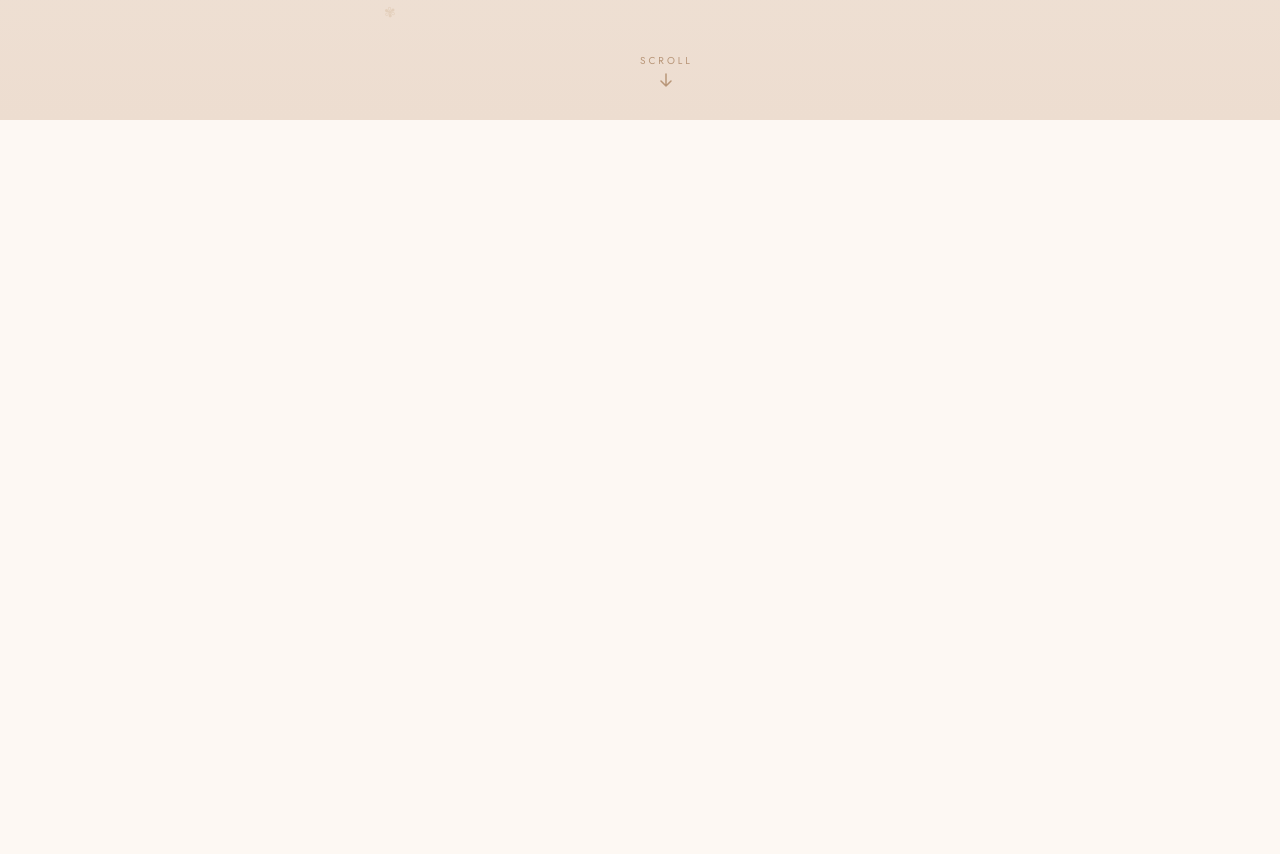
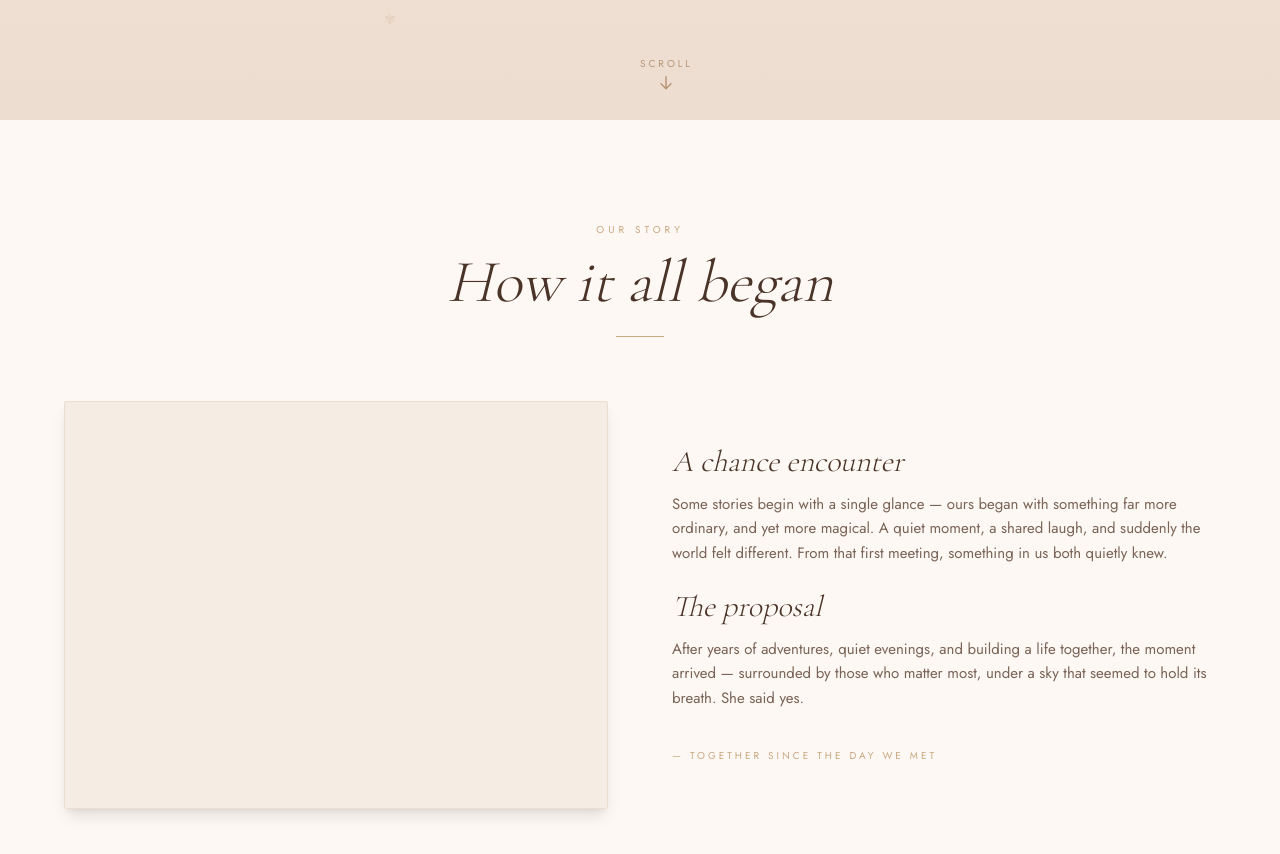
Before and after one commit to HemanthReddy99/Wedding, a Next.js app: page / in a window 1280 px wide. Shown: the part 680-1534 px from the top of the page. Before the commit the page ends 800 px from the top, so only its background shows below. Built offline with nearby package versions, Linux system fonts and the light colour scheme.

Commit message:
feat: add Our Story section with slide-in animations

```diff
--- a/app/page.tsx
+++ b/app/page.tsx
@@ -1,11 +1,13 @@
 import Navbar from '@/components/Navbar'
 import Hero from '@/components/Hero'
+import OurStory from '@/components/OurStory'
 
 export default function Home() {
   return (
     <main>
       <Navbar />
       <Hero />
+      <OurStory />
     </main>
   )
 }
--- /dev/null
+++ b/components/OurStory.tsx
@@ -0,0 +1,72 @@
+import Image from 'next/image'
+import AnimatedSection from './AnimatedSection'
+
+export default function OurStory() {
+  return (
+    <section id="our-story" className="py-24 bg-cream-50">
+      <div className="max-w-site mx-auto px-6">
+
+        {/* Section label */}
+        <AnimatedSection className="text-center mb-16">
+          <span className="text-[10px] tracking-[4px] uppercase text-gold-400">Our Story</span>
+          <h2 className="font-serif italic font-light text-rose-900 text-5xl md:text-6xl mt-3">
+            How it all began
+          </h2>
+          <div className="w-12 h-px bg-gold-400 mx-auto mt-6" />
+        </AnimatedSection>
+
+        {/* Two-column layout */}
+        <div className="grid grid-cols-1 md:grid-cols-2 gap-12 md:gap-16 items-center">
+
+          {/* Photo — slides in from left */}
+          <AnimatedSection direction="left">
+            <div className="relative aspect-[4/3] rounded-sm overflow-hidden shadow-lg">
+              <Image
+                src="/images/placeholder-story.jpg"
+                alt="Hemanth and Samantha"
+                fill
+                className="object-cover"
+              />
+              {/* Decorative border */}
+              <div className="absolute inset-0 border border-gold-400/20 rounded-sm pointer-events-none" />
+            </div>
+          </AnimatedSection>
+
+          {/* Text — slides in from right */}
+          <AnimatedSection direction="right" delay={0.1}>
+            <div className="space-y-6">
+              <div>
+                <h3 className="font-serif italic font-light text-rose-900 text-3xl mb-3">
+                  A chance encounter
+                </h3>
+                <p className="text-rose-700 leading-relaxed text-[15px]">
+                  Some stories begin with a single glance — ours began with something far more ordinary,
+                  and yet more magical. A quiet moment, a shared laugh, and suddenly the world felt
+                  different. From that first meeting, something in us both quietly knew.
+                </p>
+              </div>
+
+              <div>
+                <h3 className="font-serif italic font-light text-rose-900 text-3xl mb-3">
+                  The proposal
+                </h3>
+                <p className="text-rose-700 leading-relaxed text-[15px]">
+                  After years of adventures, quiet evenings, and building a life together, the moment
+                  arrived — surrounded by those who matter most, under a sky that seemed to hold its
+                  breath. She said yes.
+                </p>
+              </div>
+
+              <div className="pt-2">
+                <span className="text-[10px] tracking-[3px] uppercase text-gold-400">
+                  — Together since the day we met
+                </span>
+              </div>
+            </div>
+          </AnimatedSection>
+
+        </div>
+      </div>
+    </section>
+  )
+}
```
